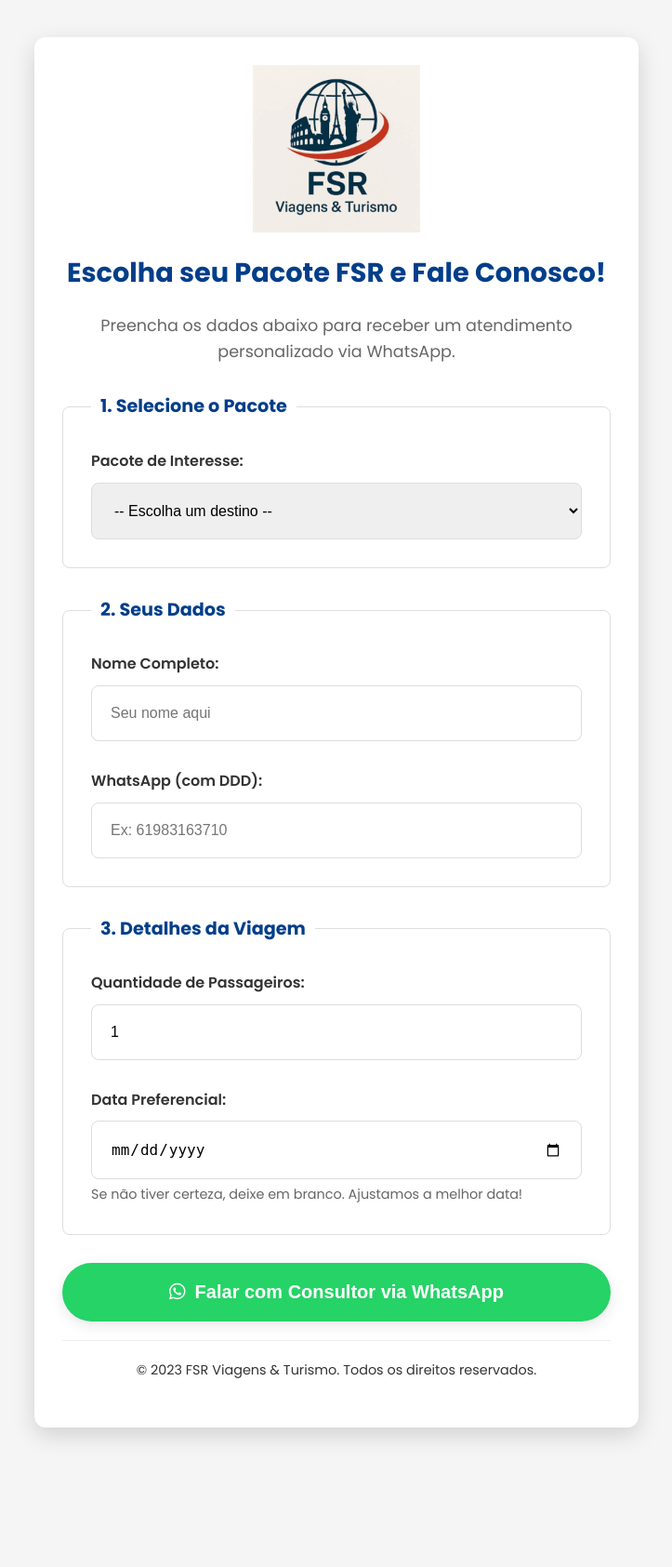
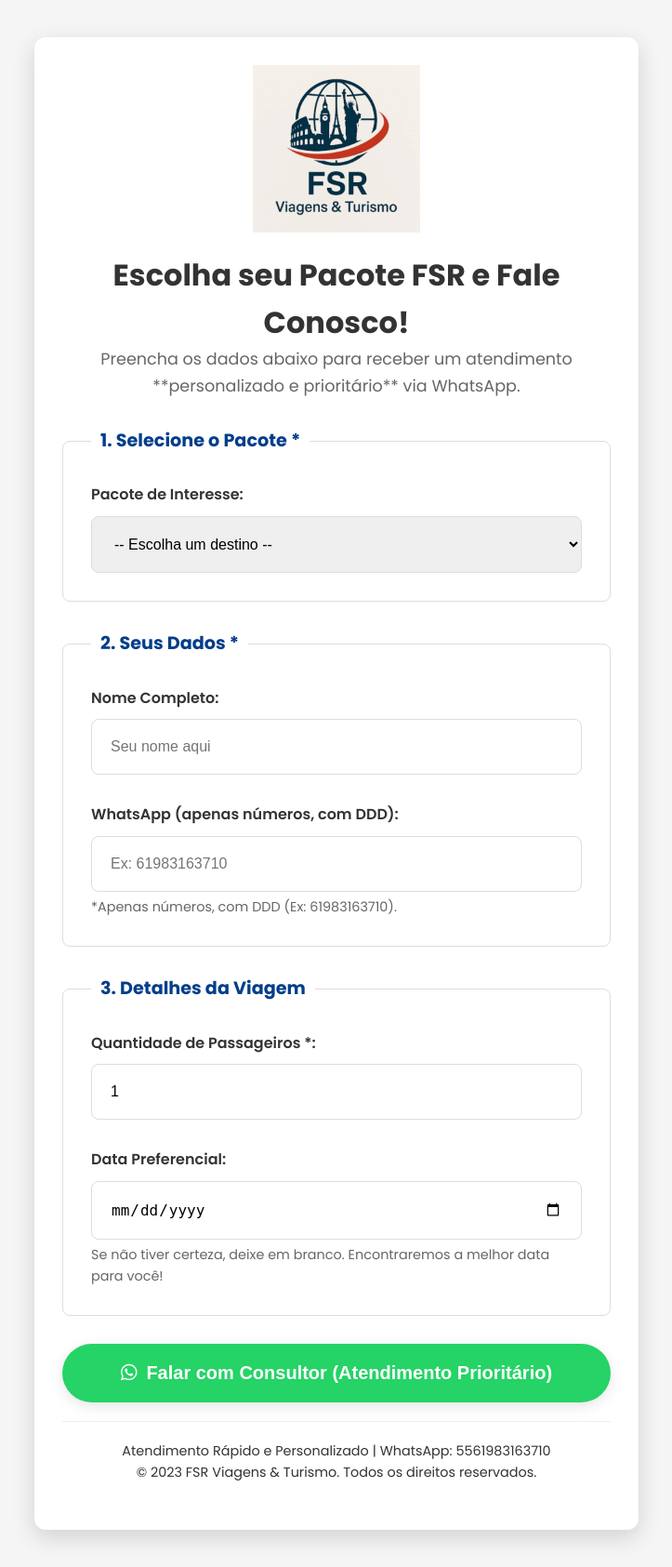
Before and after one commit to fsrviagens/fsr-turismo-lp-manager, a Flask app: page / in a window 1280 px wide. Shown: the whole page at 93% size, without its empty margins (278-1001 px from the left). Before the commit the page ends 1548 px from the top, so only its background shows below. Run offline with Flask 3, Linux system fonts and the light colour scheme; some libraries are stand-ins or nearby versions.

Commit message:
Atualizar o index.html

```diff
--- a/templates/index.html
+++ b/templates/index.html
@@ -29,35 +29,30 @@
 
         const WHATSAPP_NUMBER = '5561983163710';
         const API_URL = '/capturar_lead';
+        // Regex simples para validar telefone (10 ou 11 dígitos, apenas números)
+        const TELEFONE_REGEX = /^\d{10,11}$/;
 
-        const LandingPageIncomum = () => {
+        const LandingPageFSR = () => {
             const [nome, setNome] = React.useState('');
             const [telefone, setTelefone] = React.useState('');
             const [pacoteSelecionado, setPacoteSelecionado] = React.useState('');
             const [dataViagem, setDataViagem] = React.useState('');
-            // O estado pode começar como 1 ou ser string vazia para melhor UX
-            const [passageiros, setPassageiros] = React.useState(1);
+            const [passageiros, setPassageiros] = React.useState(1); // Mantemos 1 como valor inicial
             const [erro, setErro] = React.useState('');
             const [loading, setLoading] = React.useState(false);
 
-            // CORREÇÃO 3: Lógica para permitir apagar o campo e corrigir o 'NaN'
+            // Simplificando o handle: apenas garante que seja um número (ou string vazia)
             const handlePassageirosChange = (e) => {
                 const value = e.target.value;
-
-                // Permite que o campo fique vazio (estado = '')
                 if (value === '') {
                     setPassageiros('');
                     return;
                 }
 
                 let num = parseInt(value);
-
-                // Se for um número válido E maior ou igual a 1
                 if (!isNaN(num) && num >= 1) {
                     setPassageiros(num);
-                }
-                // Se for 0 ou negativo, definimos 1 como mínimo
-                else if (num < 1) {
+                } else if (num < 1) {
                     setPassageiros(1);
                 }
             };
@@ -66,11 +61,22 @@
                 e.preventDefault();
                 setErro('');
 
-                // 1. Validação OBRIGATÓRIA (Força o valor para 1 se for 'vazio' no momento do envio)
+                // 1. Validação OBRIGATÓRIA dos campos
                 const finalPassageiros = parseInt(passageiros) || 1;
 
-                if (!nome || !telefone || !pacoteSelecionado || finalPassageiros < 1) {
-                    setErro('Por favor, preencha seu Nome, Telefone, Pacote e Quantidade de Passageiros.');
+                if (!nome || !telefone || !pacoteSelecionado) {
+                    setErro('Por favor, preencha todos os campos obrigatórios (Nome, Telefone e Pacote).');
+                    return;
+                }
+
+                // Validação Regex do Telefone
+                if (!TELEFONE_REGEX.test(telefone)) {
+                    setErro('Por favor, insira um Telefone/WhatsApp válido (10 ou 11 dígitos, apenas números e com DDD).');
+                    return;
+                }
+
+                if (finalPassageiros < 1) {
+                    setErro('O número de passageiros deve ser no mínimo 1.');
                     return;
                 }
 
@@ -88,32 +94,41 @@
                         body: JSON.stringify(formData)
                     });
 
-                    const result = await response.json();
-
                     if (!response.ok) {
-                        console.error("Erro ao salvar o lead no Python:", result.message);
+                        const result = await response.json();
+                        console.error("Erro ao salvar o lead no servidor:", result.message);
+                        // Continua mesmo com erro no servidor para garantir a conversão no WhatsApp
                     }
 
                     // 3. Montagem da Mensagem e Redirecionamento para o WhatsApp
                     let mensagem = `Olá, FSR Viagens & Turismo! Meu nome é ${nome}.`;
-                    mensagem += `\nTenho interesse no pacote: *${pacoteSelecionado}*`;
-                    mensagem += `\nQuantidade de passageiros: ${finalPassageiros}`; // Usa o valor validado
+                    mensagem += `\n*Telefone:* ${telefone}`;
+                    mensagem += `\n*Interesse no pacote:* ${pacoteSelecionado}`;
+                    mensagem += `\n*Quantidade de passageiros:* ${finalPassageiros}`;
 
                     if (dataViagem) {
-                        mensagem += `\nData pretendida: ${dataViagem}`;
+                        // Formatação da data para o WhatsApp
+                        mensagem += `\n*Data pretendida:* ${new Date(dataViagem).toLocaleDateString('pt-BR', {timeZone: 'UTC'})}`;
                     } else {
-                        mensagem += `\n**IMPORTANTE:** A data ainda não foi definida, mas gostaria de ver as opções.`;
+                        mensagem += `\n**IMPORTANTE:** Data ainda a definir, gostaria de ver as opções.`;
                     }
 
-                    mensagem += `\nMeu telefone para contato é: ${telefone}. Aguardo o retorno!`;
+                    mensagem += `\n\n*Aguardando o retorno!*`;
 
                     const encodedMessage = encodeURIComponent(mensagem);
                     const whatsappURL = `https://api.whatsapp.com/send?phone=${WHATSAPP_NUMBER}&text=${encodedMessage}`;
 
                     window.open(whatsappURL, '_blank');
 
+                    // Limpar formulário após o redirecionamento
+                    setNome('');
+                    setTelefone('');
+                    setPacoteSelecionado('');
+                    setDataViagem('');
+                    setPassageiros(1);
+
                 } catch (error) {
-                    setErro('Ocorreu um erro de comunicação. Tente novamente.');
+                    setErro('Erro de comunicação. Por favor, verifique sua conexão ou tente novamente.');
                     console.error("Erro de rede:", error);
                 } finally {
                     setLoading(false);
@@ -123,23 +138,28 @@
             return (
                 <div className="container form-container">
                     <header className="header__content">
+                        {/* O caminho deve ser relativo ao seu servidor.
+                            Se o arquivo estiver em /static/logo_fsr0.webp, o caminho abaixo está correto.
+                        */}
                         <img
                             src="/static/logo_fsr0.webp"
                             alt="FSR Viagens & Turismo Logo"
                             className="logo__image"
+                            width="200"
+                            height="100"
                         />
-                        <h2 className="hero__headline">
+                        <h1 className="hero__headline">
                             Escolha seu Pacote FSR e Fale Conosco!
-                        </h2>
+                        </h1>
                         <p className="hero__slogan">
-                            Preencha os dados abaixo para receber um atendimento personalizado via WhatsApp.
+                            Preencha os dados abaixo para receber um atendimento **personalizado e prioritário** via WhatsApp.
                         </p>
                     </header>
 
                     <form onSubmit={handleWhatsAppRedirect} className="form">
 
                         <fieldset className="form__fieldset">
-                            <legend className="form__legend">1. Selecione o Pacote</legend>
+                            <legend className="form__legend">1. Selecione o Pacote *</legend>
                             <div className="form__group">
                                 <label htmlFor="pacote-select">Pacote de Interesse:</label>
                                 <select
@@ -159,7 +179,7 @@
                         </fieldset>
 
                         <fieldset className="form__fieldset">
-                            <legend className="form__legend">2. Seus Dados</legend>
+                            <legend className="form__legend">2. Seus Dados *</legend>
 
                             <div className="form__group">
                                 <label htmlFor="nome-input">Nome Completo:</label>
@@ -174,15 +194,20 @@
                             </div>
 
                             <div className="form__group">
-                                <label htmlFor="telefone-input">WhatsApp (com DDD):</label>
+                                <label htmlFor="telefone-input">WhatsApp (apenas números, com DDD):</label>
                                 <input
                                     id="telefone-input"
                                     type="tel"
                                     value={telefone}
                                     onChange={(e) => setTelefone(e.target.value.replace(/[^0-9]/g, ''))}
                                     placeholder="Ex: 61983163710"
+                                    minLength="10"
+                                    maxLength="11"
                                     required
                                 />
+                                <small className="help-text">
+                                    *Apenas números, com DDD (Ex: 61983163710).
+                                </small>
                             </div>
                         </fieldset>
 
@@ -190,7 +215,7 @@
                             <legend className="form__legend">3. Detalhes da Viagem</legend>
 
                             <div className="form__group">
-                                <label htmlFor="passageiros-input">Quantidade de Passageiros:</label>
+                                <label htmlFor="passageiros-input">Quantidade de Passageiros *:</label>
                                 <input
                                     id="passageiros-input"
                                     type="number"
@@ -210,19 +235,21 @@
                                     onChange={(e) => setDataViagem(e.target.value)}
                                 />
                                 <small className="help-text">
-                                    Se não tiver certeza, deixe em branco. Ajustamos a melhor data!
+                                    Se não tiver certeza, deixe em branco. Encontraremos a melhor data para você!
                                 </small>
                             </div>
                         </fieldset>
 
-                        {erro && <p className="error-message">{erro}</p>}
+                        {/* Acessibilidade para mensagens de erro */}
+                        {erro && <p className="error-message" role="alert" aria-live="assertive" aria-atomic="true">{erro}</p>}
 
                         <button type="submit" className="btn btn--cta" disabled={loading}>
-                            <i className="fab fa-whatsapp"></i> {loading ? 'Salvando e Redirecionando...' : 'Falar com Consultor via WhatsApp'}
+                            <i className="fab fa-whatsapp"></i> {loading ? 'Enviando e Conectando...' : 'Falar com Consultor (Atendimento Prioritário)'}
                         </button>
                     </form>
 
                     <footer className="footer">
+                        <p>Atendimento Rápido e Personalizado | <span className="whatsapp-link">WhatsApp: {WHATSAPP_NUMBER}</span></p>
                         <p>&copy; 2023 FSR Viagens & Turismo. Todos os direitos reservados.</p>
                     </footer>
                 </div>
@@ -232,7 +259,7 @@
         // Renderiza o componente React
         const container = document.getElementById('root');
         const root = ReactDOM.createRoot(container);
-        root.render(<LandingPageIncomum />);
+        root.render(<LandingPageFSR />);
     </script>
 </body>
 </html>
```
